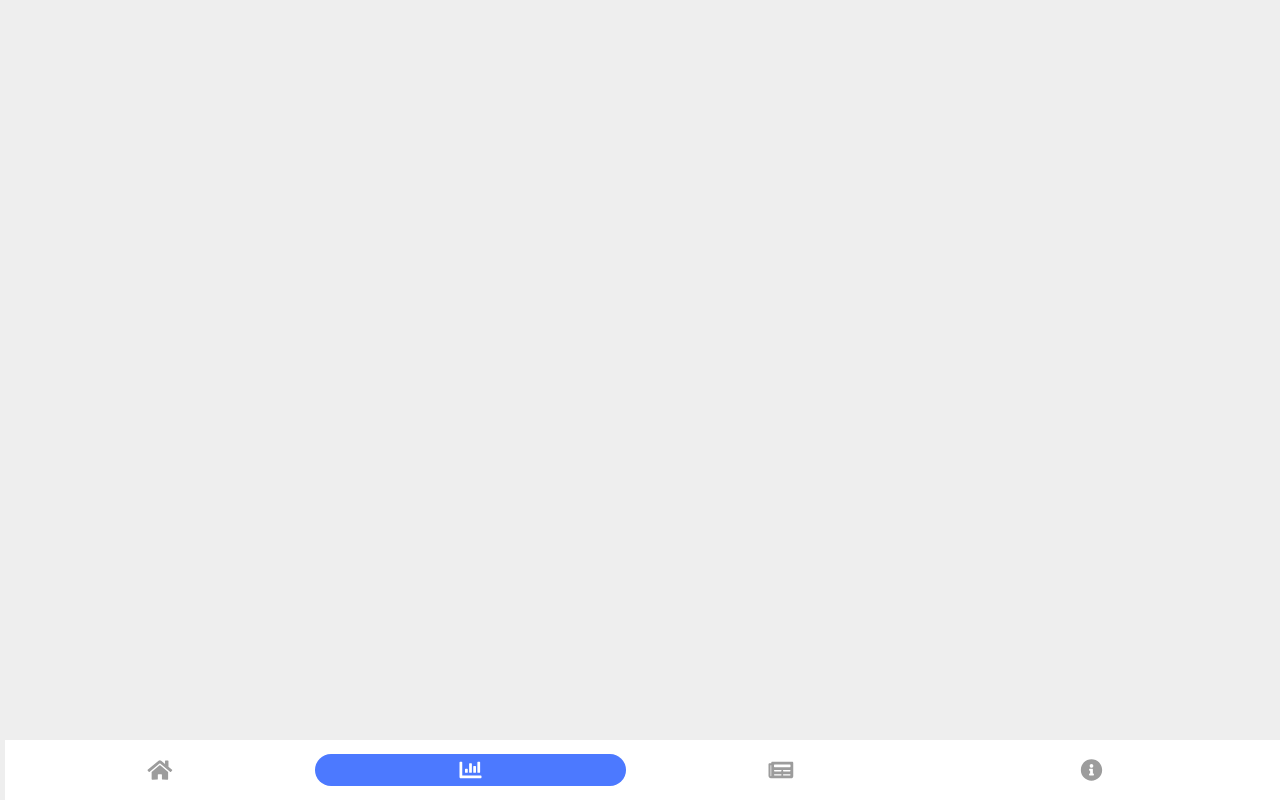
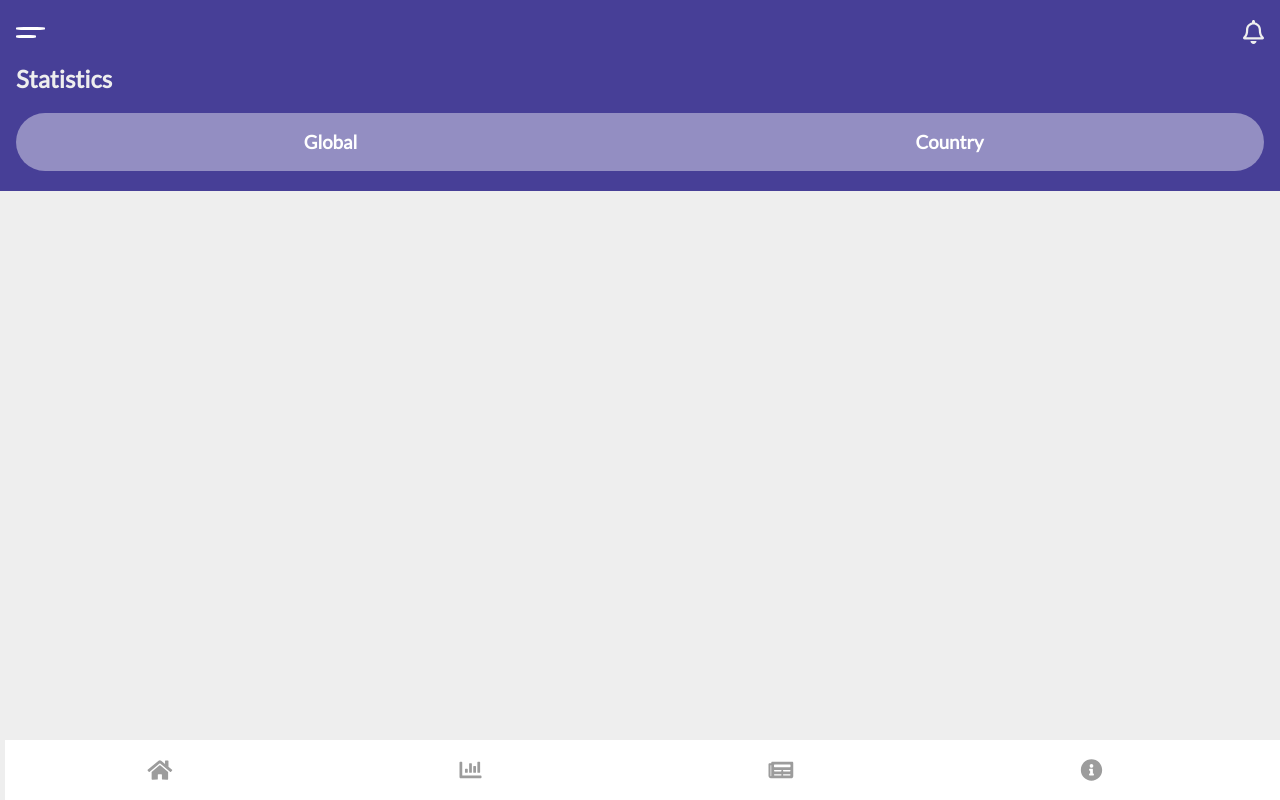
Before and after one commit to Twaha-Rahman/covid-19-tracker, a React (Create React App) app: page /analytics in a window 1280 px wide. Built offline with nearby package versions, Linux system fonts and the light colour scheme.

Commit message:
Initial Analytics page

```diff
--- a/package.json
+++ b/package.json
@@ -16,8 +16,11 @@
     "@types/react-dom": "^16.9.6",
     "@types/react-redux": "^7.1.7",
     "@types/react-router-dom": "^5.1.4",
+    "apexcharts": "^3.18.1",
+    "fusioncharts": "^3.15.1-sr.1",
     "gh-pages": "^2.2.0",
     "react": "^16.13.1",
+    "react-apexcharts": "^1.3.7",
     "react-dom": "^16.13.1",
     "react-redux": "^7.2.0",
     "react-router-dom": "^5.1.2",
--- a/src/Components/Navbar/Navbar.tsx
+++ b/src/Components/Navbar/Navbar.tsx
@@ -14,7 +14,7 @@ const Navbar: React.SFC<INavbarProps> = (props) => {
       <NavLink to="/" exact={true} activeClassName="active-nav-link" className="nav-item-container">
         <FontAwesomeIcon icon={faHome} className="nav-item" />
       </NavLink>
-      <NavLink to="/analytics" activeClassName="active-nav-link" className="nav-item-container">
+      <NavLink to="/analytics/global" activeClassName="active-nav-link" className="nav-item-container">
         <FontAwesomeIcon icon={faChartBar} className="nav-item" />
       </NavLink>
 
--- /dev/null
+++ b/src/Components/Switch/Switch.css
@@ -0,0 +1,26 @@
+.switch-container {
+  display: flex;
+  flex-direction: row;
+  padding: 5px;
+  background-color: rgba(255, 255, 255, 0.411);
+  border-radius: 30px;
+}
+
+.switch {
+  display: flex;
+  flex-direction: row;
+  justify-content: center;
+
+  width: 50%;
+  border-radius: 30px;
+  color: #ffffff;
+}
+
+.switch h3 {
+  margin: 0.7em;
+}
+
+.active-switch {
+  background-color: var(--light-bg);
+  color: var(--primary);
+}
--- /dev/null
+++ b/src/Components/Switch/Switch.tsx
@@ -0,0 +1,22 @@
+import * as React from 'react';
+import './Switch.css';
+import { NavLink } from 'react-router-dom';
+
+interface ISwitchProps {
+  names: string[];
+}
+
+const Switch: React.SFC<ISwitchProps> = (props) => {
+  return (
+    <div className="switch-container">
+      <NavLink to="/analytics/global" activeClassName="active-switch" className="switch">
+        <h3>{props.names[0]}</h3>
+      </NavLink>
+      <NavLink to="/analytics/country" activeClassName="active-switch" className="switch">
+        <h3>{props.names[1]}</h3>
+      </NavLink>
+    </div>
+  );
+};
+
+export default Switch;
--- a/src/index.tsx
+++ b/src/index.tsx
@@ -4,6 +4,7 @@ import './index.css';
 import App from './pages/App/App';
 import * as serviceWorker from './serviceWorker';
 import Navbar from './Components/Navbar/Navbar';
+import Analytics from './pages/Analytics/Analytics';
 
 import { Provider } from 'react-redux';
 import Store from './store';
@@ -18,6 +19,7 @@ ReactDOM.render(
       <Router.BrowserRouter>
         <Router.Route exact={true} component={Navbar} />
         <Router.Route exact={true} path="/" component={App} />
+        <Router.Route path="/analytics" component={Analytics} />
       </Router.BrowserRouter>
     </Provider>
   </React.StrictMode>,
--- /dev/null
+++ b/src/pages/Analytics/Analytics.css
@@ -0,0 +1,3 @@
+.switch-upper-part {
+  border-radius: 0;
+}
--- /dev/null
+++ b/src/pages/Analytics/Analytics.tsx
@@ -0,0 +1,35 @@
+import * as React from 'react';
+import { connect } from 'react-redux';
+import { withRouter, RouteComponentProps } from 'react-router-dom';
+import mapStateToProps from '../../utilities/mapStateToProp';
+import './Analytics.css';
+import { FontAwesomeIcon } from '@fortawesome/react-fontawesome';
+import { faBell } from '@fortawesome/free-regular-svg-icons';
+import Switch from '../../Components/Switch/Switch';
+
+import IStore from '../../interfaces/IStore';
+
+interface IAnalytics extends RouteComponentProps {
+  store: IStore;
+}
+
+class Analytics extends React.Component<IAnalytics, {}> {
+  constructor(props: any) {
+    super(props);
+  }
+
+  public render() {
+    return (
+      <header className="app-upper-part switch-upper-part">
+        <div className="hamburger-bell-container">
+          <div className="menu-button"></div>
+          <FontAwesomeIcon icon={faBell} className="bell-icon" />
+        </div>
+        <h2>Statistics</h2>
+        <Switch names={['Global', 'Country']} />
+      </header>
+    );
+  }
+}
+
+export default withRouter(connect(mapStateToProps)(Analytics));
```
Also changed, not shown: src/pages/App/App.tsx (+6 -8 lines), 1 other file (tests, documents, lock files or other folders).
